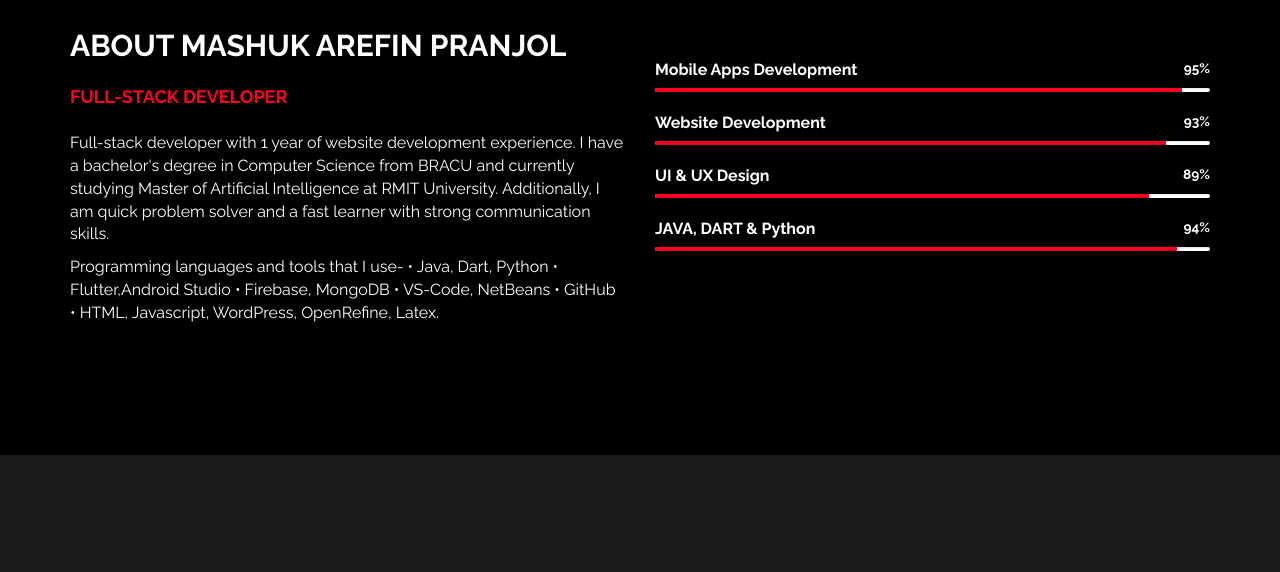
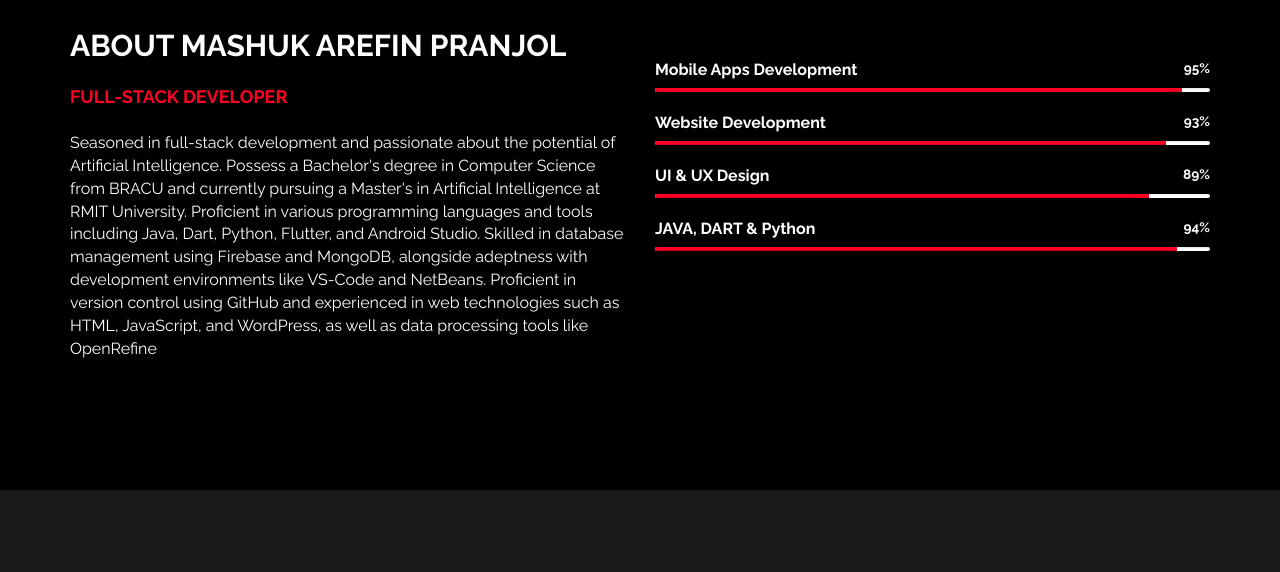
Before and after one commit to pranjol123/pranjol123.github.io, a plain HTML site: page index.html in a window 1280 px wide. Shown: the part 1240-1812 px from the top of the page. Drawn offline with Linux system fonts and the light colour scheme.

Commit message:
Update index.html

```diff
--- a/index.html
+++ b/index.html
@@ -39,7 +39,7 @@
 					<div class="col-md-8 wow fadeIn" data-wow-delay="0.9s">
 						<h3>Hello, I'm</h3>
 						<h1>Mashuk Arefin Pranjol</h1>
-						<h2 class="rotate">FULL-STACK DEVELOPER, PROJECT MANAGER, UI &AMP; UX SPECIALIST</h2>
+						<h2 class="rotate">FULL-STACK DEVELOPER, PROGRAMMER, UI &AMP; UX SPECIALIST</h2>
 						<p>Full-stack Software developer with strong focus in cross-platform application development. </p>
 						<a href="#work" class="btn btn-default smoothScroll wow fadeInUp" data-wow-delay="1s">Get started</a>
 					</div>
@@ -107,14 +107,7 @@
 					<div class="col-md-6 col-xs-11 wow fadeInLeft" data-wow-delay="0.9s">
 						<h2>ABOUT MASHUK AREFIN PRANJOL</h2>
 						<h4>FULL-STACK DEVELOPER</h4>
-						<p>Full-stack developer with 1 year of website development experience. I have a bachelor's degree in Computer Science from BRACU and currently studying  Master of Artificial Intelligence at RMIT University. Additionally, I am quick problem solver and a fast learner with strong communication skills. </p>
-						<p>Programming languages and tools that I use-
-							•	Java, Dart, Python
-							•	Flutter,Android Studio
-							•	Firebase, MongoDB
-							•	VS-Code, NetBeans
-							•	GitHub
-							•	HTML, Javascript, WordPress, OpenRefine, Latex. </p>
+						<p>Seasoned in full-stack development and passionate about the potential of Artificial Intelligence. Possess a Bachelor's degree in Computer Science from BRACU and currently pursuing a Master's in Artificial Intelligence at RMIT University. Proficient in various programming languages and tools including Java, Dart, Python, Flutter, and Android Studio. Skilled in database management using Firebase and MongoDB, alongside adeptness with development environments like VS-Code and NetBeans. Proficient in version control using GitHub and experienced in web technologies such as HTML, JavaScript, and WordPress, as well as data processing tools like OpenRefine </p>
 					</div>
 					<div class="col-md-6 col-xs-11 wow fadeInRight" data-wow-delay="0.9s">
 						<span class="text-top">Mobile Apps Development <small>95%</small></span>
```
